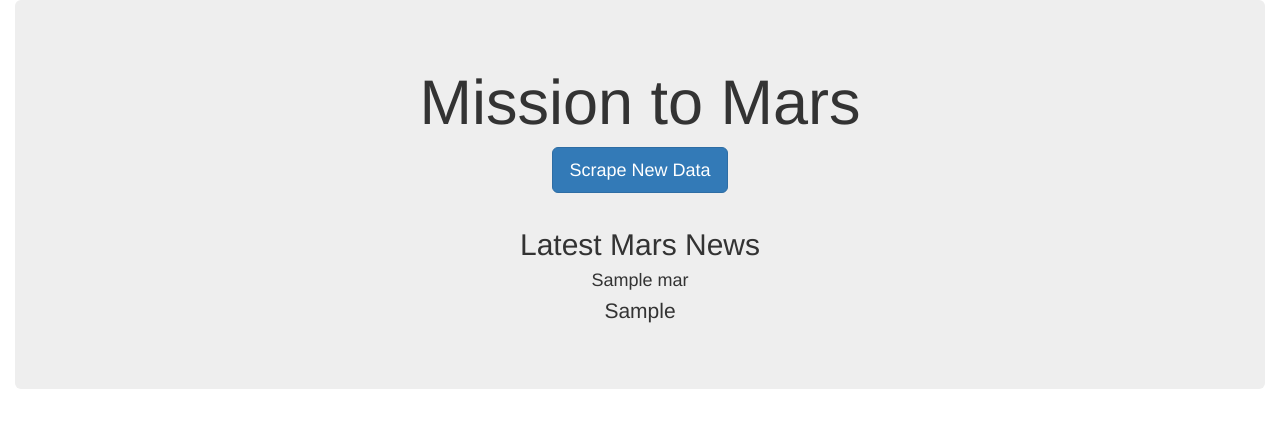
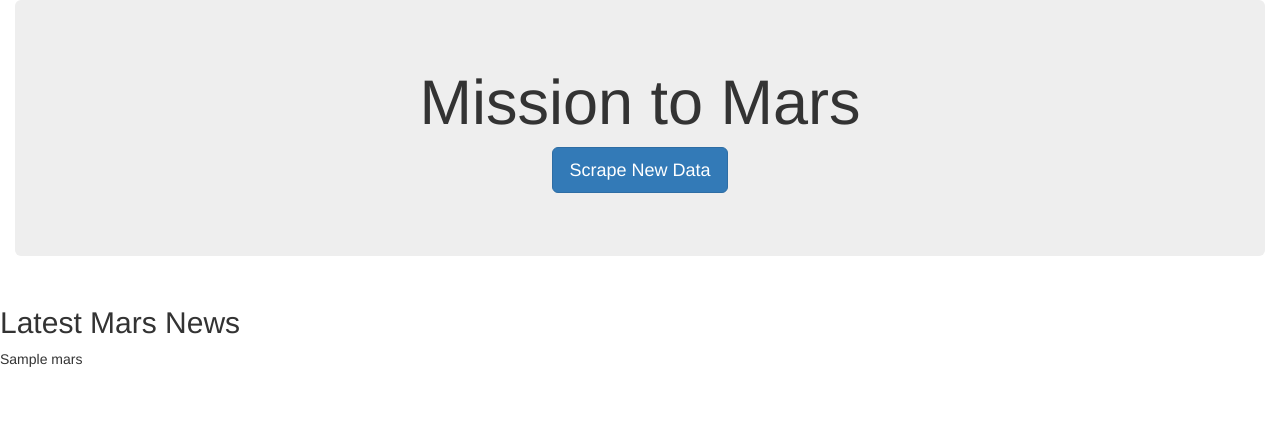
Before and after one commit to atikahemani/web-scraping-challenge, a Flask app: template Missions_to_Mars/templates/index.html in a window 1280 px wide. Shown: the top 428 px of the page. Run offline with Flask 2, Linux system fonts and the light colour scheme; the template is opened without the code that fills it: most values are stand-ins (such as "Sample title", 1, 10 or a date in 2020); some libraries are stand-ins or nearby versions.

Commit message:
adding new changes

```diff
--- a/Missions_to_Mars/app.py
+++ b/Missions_to_Mars/app.py
@@ -7,7 +7,7 @@ app = Flask(__name__)
 app.config["MONGO_URI"]="mongodb://localhost:27017/mars_app"
 # Use PyMongo to establish Mongo connection
 mongo = PyMongo(app)
-mars=mongo.db.mars
+#mars=mongo.db.mars
 # Route to render index.html template using data from Mongo
 @app.route("/")
 def home():
--- /dev/null
+++ b/Missions_to_Mars/static/style/style.css
@@ -0,0 +1,3 @@
+h1 {
+    color: blue;
+}
--- a/Missions_to_Mars/templates/index.html
+++ b/Missions_to_Mars/templates/index.html
@@ -14,19 +14,23 @@
     <div class="jumbotron text-center">
       <h1>Mission to Mars</h1>
       <p><a class="btn btn-primary btn-lg" href="/scrape" role="button">Scrape New Data</a></p>
-
+    </div>
+    </div>
+    <header>
       <div class="row" id="mars-news">
         <div class="col-md-12">
           <div class="media">
             <div class="media-body">
               <h2>Latest Mars News</h2>
-              <h4 class="media-heading">{{mars.news_title}}</h4>
-              <p>{{mars.news_paragraph}}</p>
+              <!-- <h4 class="media-heading">{{mars.news_title}}</h4> -->
+              <p>{{mars}}</p>
             </div>
           </div>
         </div>
       </div>
-
+      <script src="https://cdn.jsdelivr.net/npm/@popperjs/core@2.11.5/dist/umd/popper.min.js" integrity="sha384-Xe+8cL9oJa6tN/veChSP7q+mnSPaj5Bcu9mPX5F5xIGE0DVittaqT5lorf0EI7Vk" crossorigin="anonymous"></script>
+      <script src="https://cdn.jsdelivr.net/npm/bootstrap@5.2.0-beta1/dist/js/bootstrap.min.js" integrity="sha384-kjU+l4N0Yf4ZOJErLsIcvOU2qSb74wXpOhqTvwVx3OElZRweTnQ6d31fXEoRD1Jy" crossorigin="anonymous"></script>
+      <script src="https://cdn.jsdelivr.net/npm/bootstrap@5.2.0-beta1/dist/js/bootstrap.bundle.min.js"></script>
 </body>
 
 </html>
```
